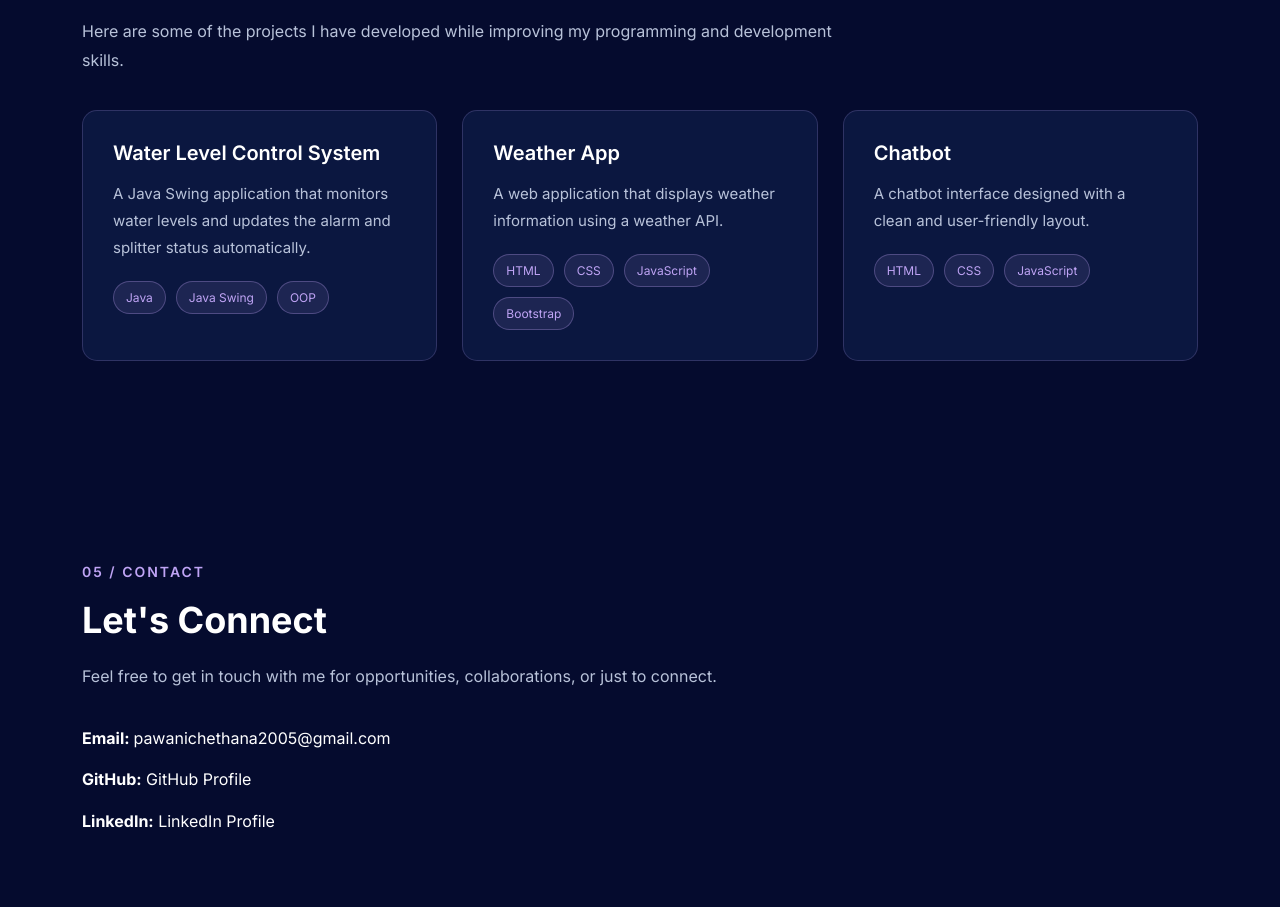
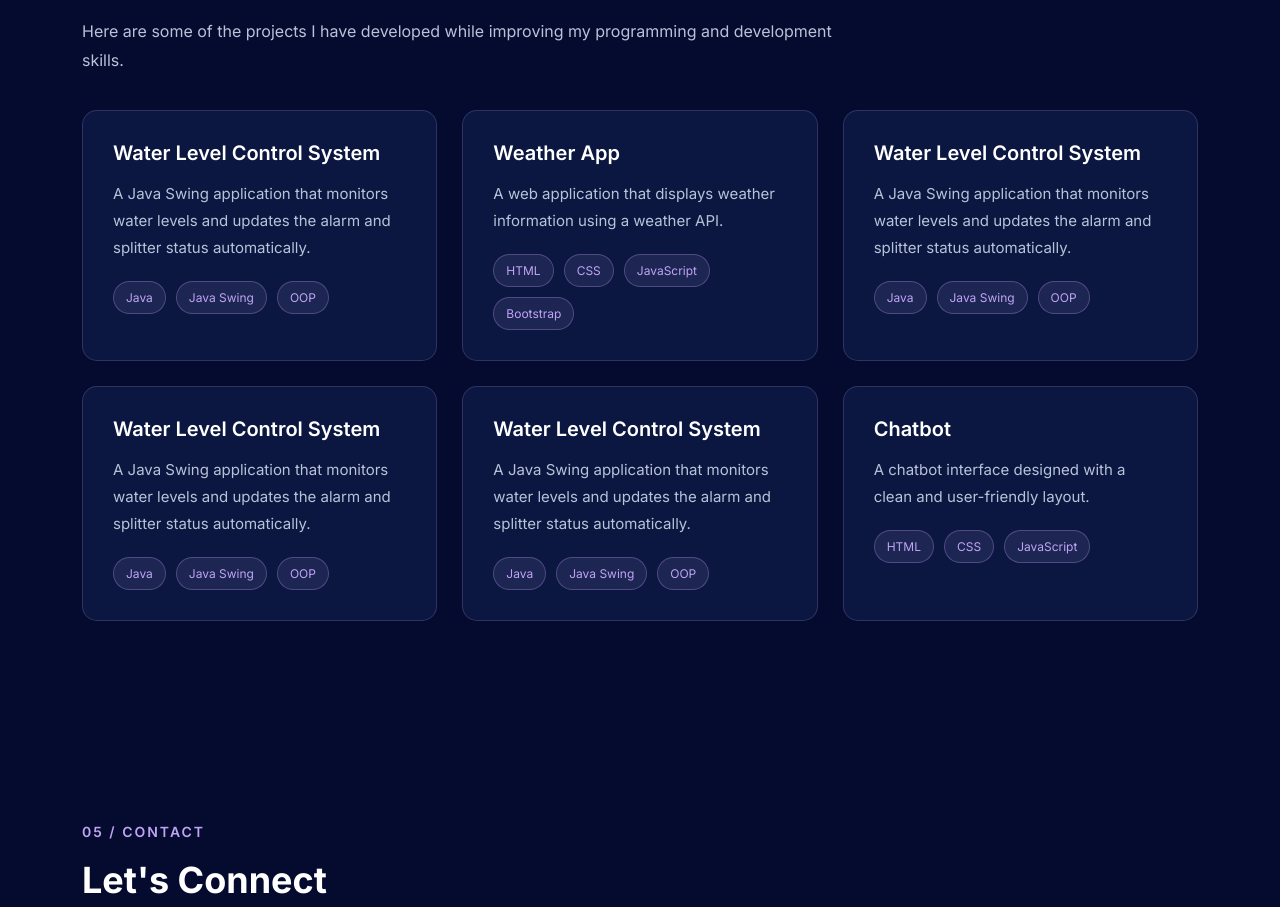
Before and after one commit to Pawani-cmb/Portfolio, a plain HTML site: page index.html in a window 1280 px wide. Shown: the part 1935-2842 px from the top of the page. Drawn offline with nearby package versions, Linux system fonts and the light colour scheme.

Commit message:
feat: add portfolio cards

```diff
--- a/index.html
+++ b/index.html
@@ -241,6 +241,51 @@
                     </div>
                 </div>
 
+                <div class="project-item">
+                    <h3>Water Level Control System</h3>
+
+                    <p>
+                        A Java Swing application that monitors water levels
+                        and updates the alarm and splitter status automatically.
+                    </p>
+
+                    <div class="project-tech">
+                        <span>Java</span>
+                        <span>Java Swing</span>
+                        <span>OOP</span>
+                    </div>
+                </div>
+
+                <div class="project-item">
+                    <h3>Water Level Control System</h3>
+
+                    <p>
+                        A Java Swing application that monitors water levels
+                        and updates the alarm and splitter status automatically.
+                    </p>
+
+                    <div class="project-tech">
+                        <span>Java</span>
+                        <span>Java Swing</span>
+                        <span>OOP</span>
+                    </div>
+                </div>
+
+                <div class="project-item">
+                    <h3>Water Level Control System</h3>
+
+                    <p>
+                        A Java Swing application that monitors water levels
+                        and updates the alarm and splitter status automatically.
+                    </p>
+
+                    <div class="project-tech">
+                        <span>Java</span>
+                        <span>Java Swing</span>
+                        <span>OOP</span>
+                    </div>
+                </div>
+
 
                 <div class="project-item">
                     <h3> Chatbot </h3>
```
